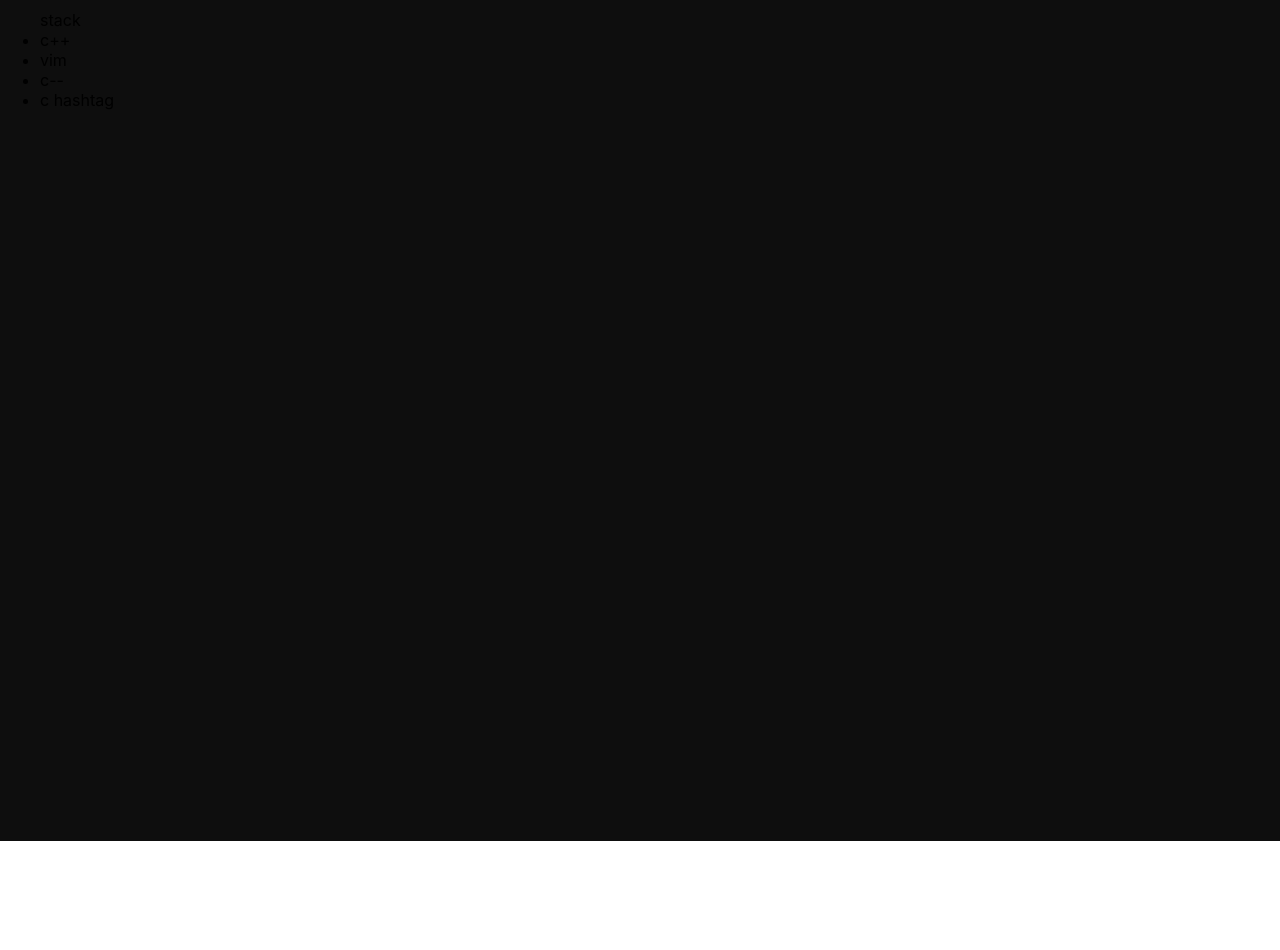
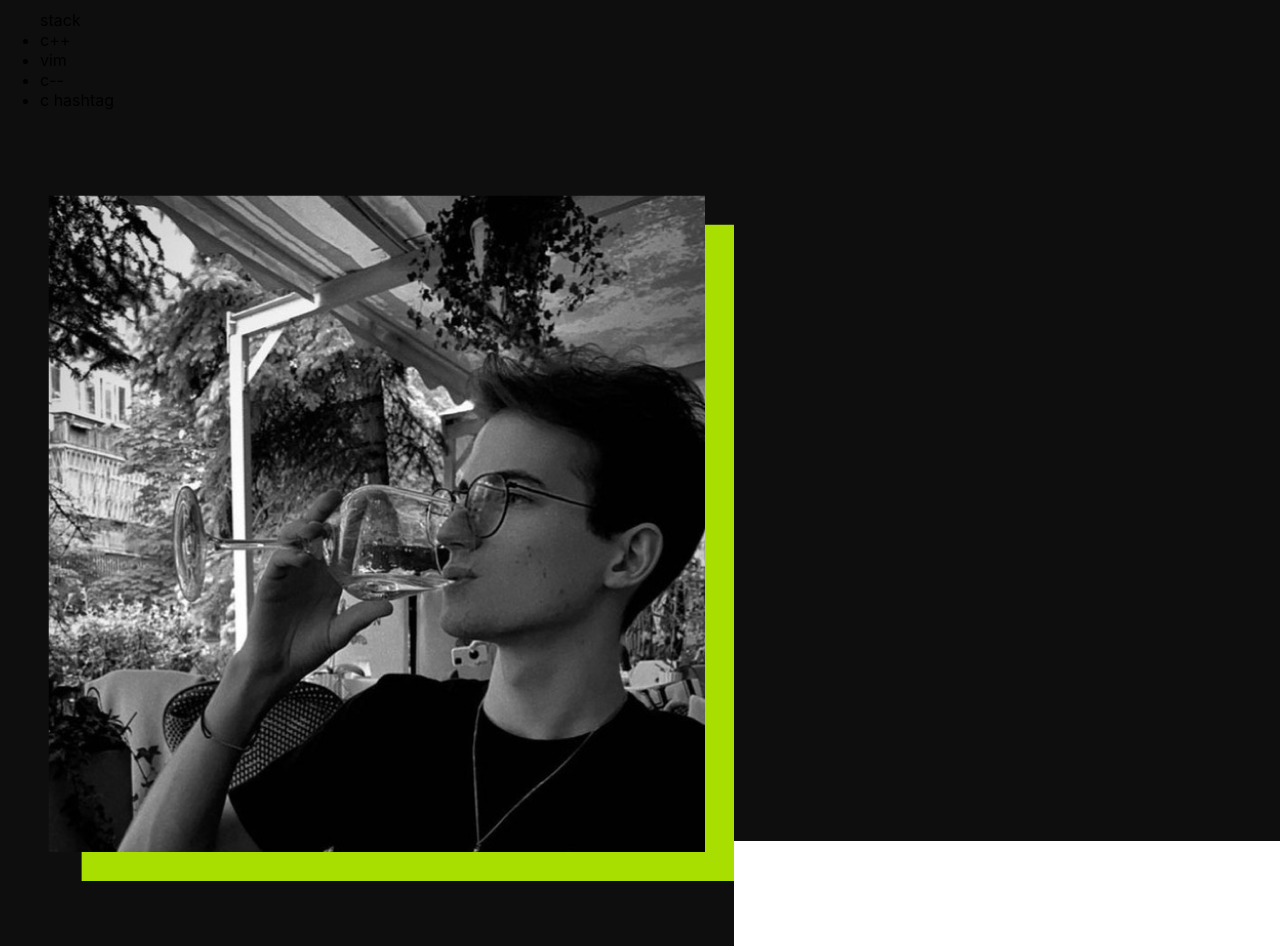
Before and after one commit to OlegGlo/glotov.com, a React (Create React App) app: page / in a window 1280 px wide. Shown: the part 1180-2130 px from the top of the page. Before the commit the page ends 2021 px from the top, so only its background shows below. Built offline with nearby package versions, Linux system fonts and the light colour scheme.

Commit message:
more work

```diff
--- a/src/sections/AboutSection.js
+++ b/src/sections/AboutSection.js
@@ -1,5 +1,6 @@
 
 import React from 'react';
+import me from '../content/me.png';
 
 export const AboutSection = () => {
 
@@ -18,8 +19,9 @@ export const AboutSection = () => {
     }
 
     return (
-        <main style = {backgroundStyle}>
-            <div style ={{color: "white"}}>
+        <main style={backgroundStyle}>
+            <div className='Text'>
+                <div style={{ color: "white" }}>
                     <h1>01. About me</h1>
                 </div>
                 <div>
@@ -39,6 +41,10 @@ export const AboutSection = () => {
                         <li>c hashtag</li>
                     </ul>
                 </div>
+            </div>
+            <div className='Image'>
+                <img src = {me} alt = 'myself' />
+            </div>
         </main>
     )
 }
```
Lines whose indentation alone changed are shown as unchanged.
